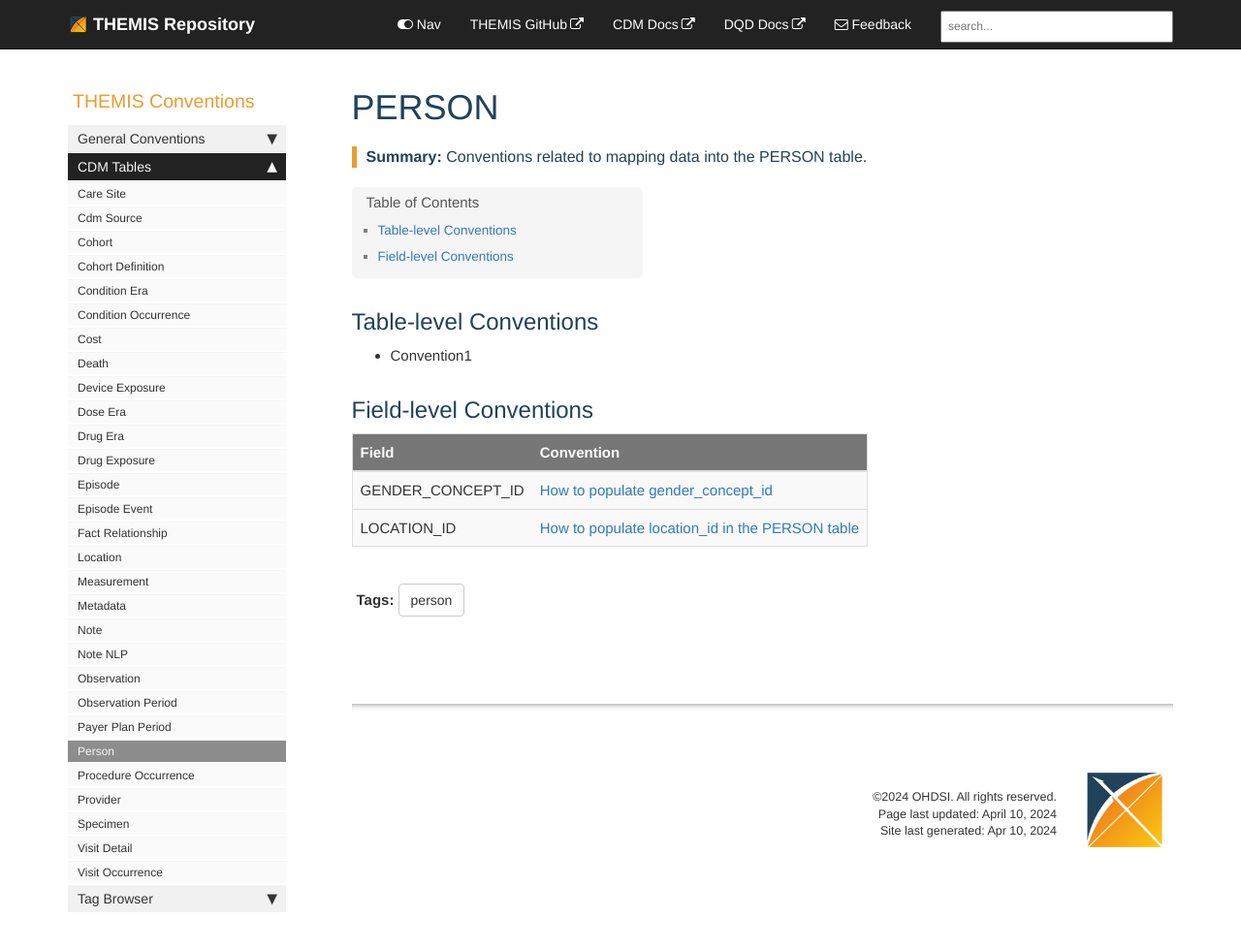
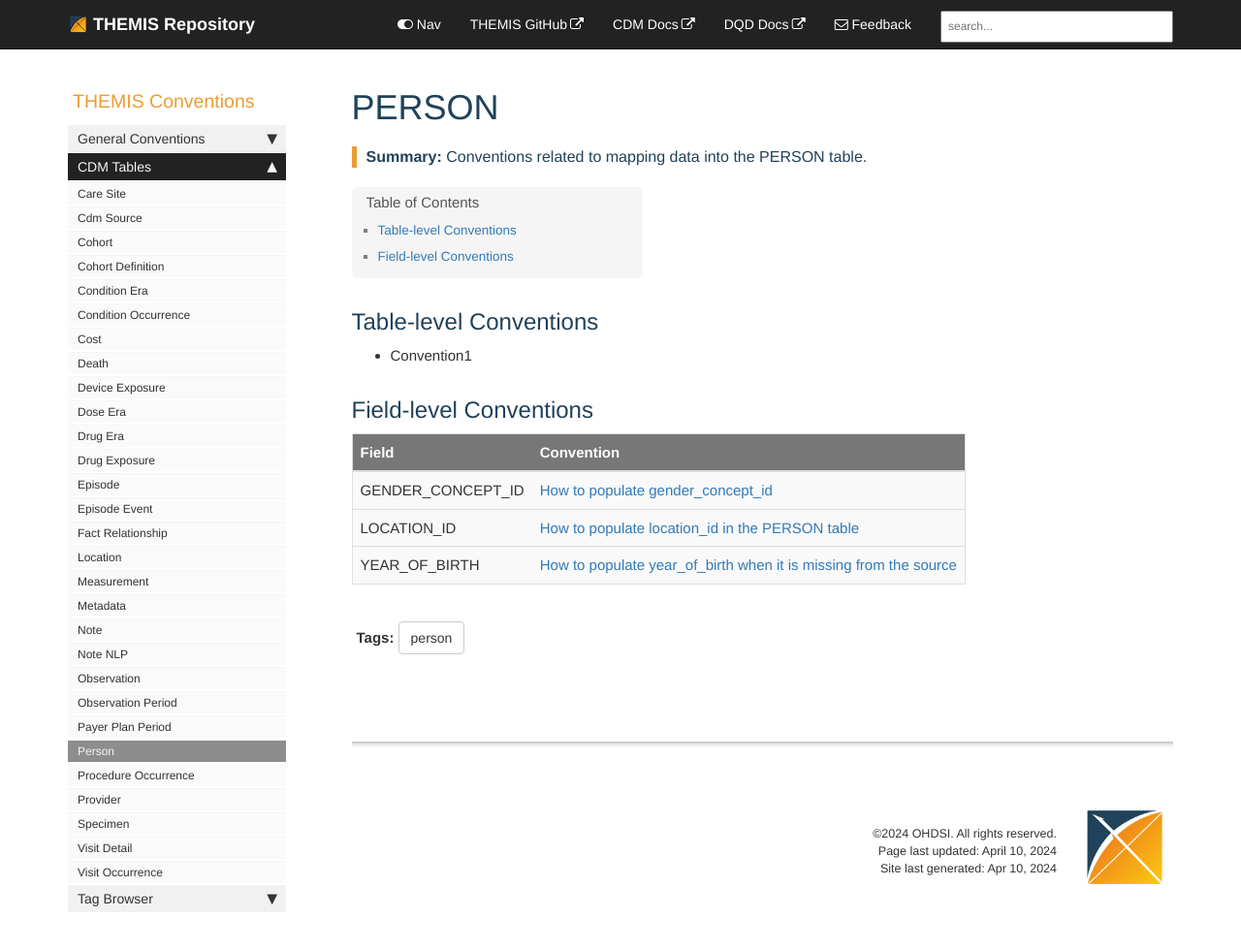
Before and after one commit to OHDSI/Themis, a Jekyll site: the page built from docs/pages/person/person.md, in a window 1280 px wide and 981 px high. Shown: the whole window at 97% size. Built offline with Jekyll 4.4.1, drawn with Linux system fonts in a browser that asks for light colours; comment, search, counter and statistics services are not loaded.

Commit message:
link to page on person.md

```diff
--- a/docs/pages/person/person.md
+++ b/docs/pages/person/person.md
@@ -19,4 +19,6 @@ permalink: /person.html
 |  GENDER_CONCEPT_ID  | [How to populate gender_concept_id](populate_gender_concept_id.html)   |
 |----
 |  LOCATION_ID  | [How to populate location_id in the PERSON table](populate_person_location_id.html)   |
+|----
+|   YEAR_OF_BIRTH | [How to populate year_of_birth when it is missing from the source](missing_year_of_birth.html)    |
 |=====
```
